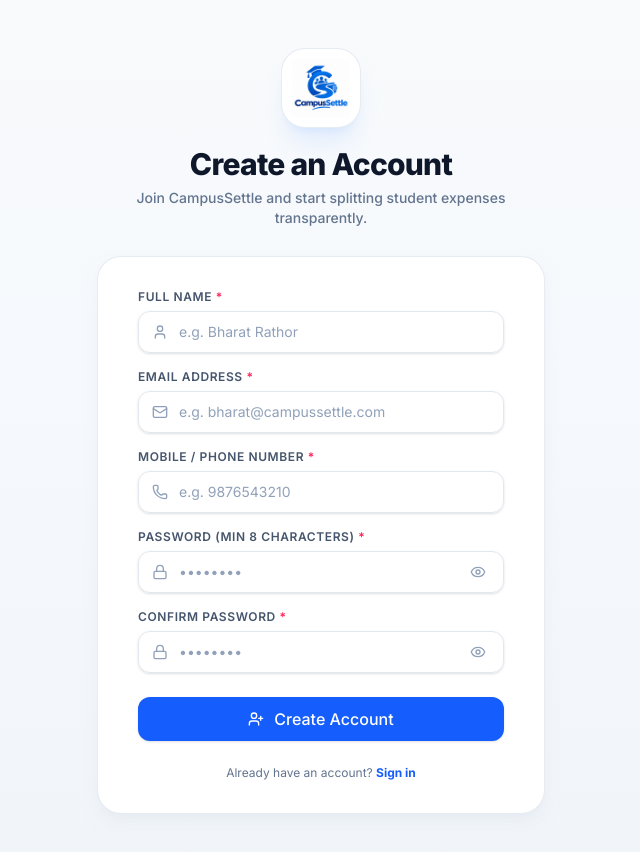
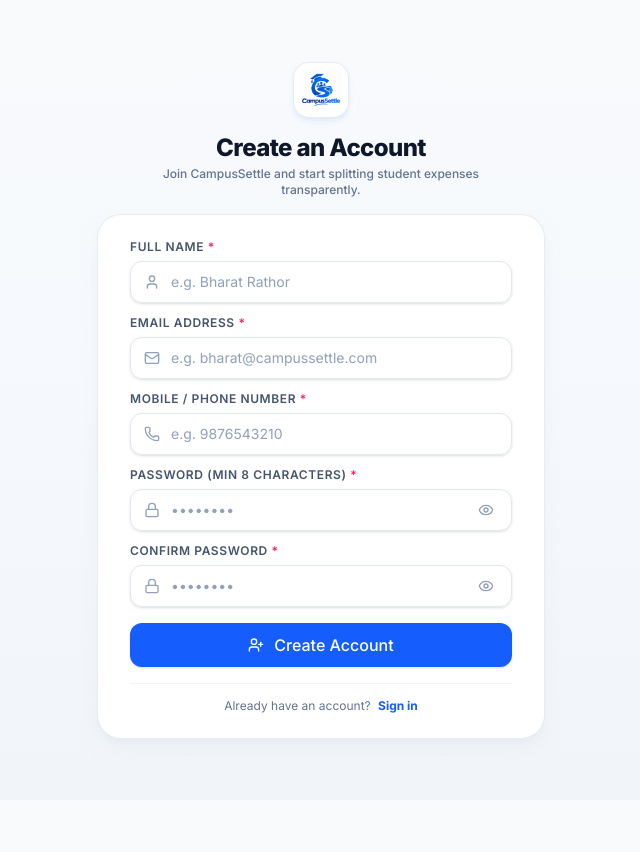
Before and after one commit to Jainam06sheth/Expense-Tracker, a React (Vite) app in the folder myapp/: page /signup in a window 1280 px wide. Shown: the top 852 px of the page, without its empty margins (319-959 px from the left). After the commit the page ends 800 px from the top, so only its background shows below. Built offline with nearby package versions, Linux system fonts and the light colour scheme.

Commit message:
fix: optimize vertical rhythm and card spacing on login and signup pages

```diff
--- a/myapp/src/pages/Login.jsx
+++ b/myapp/src/pages/Login.jsx
@@ -65,10 +65,10 @@
   };
 
   return (
-    <div className="min-h-screen bg-gradient-to-b from-slate-50 via-blue-50/30 to-slate-100 flex flex-col justify-center py-12 sm:px-6 lg:px-8">
+    <div className="min-h-screen bg-gradient-to-b from-slate-50 via-blue-50/30 to-slate-100 flex flex-col justify-center py-6 sm:py-8 px-4 sm:px-6 lg:px-8">
       <div className="sm:mx-auto sm:w-full sm:max-w-md text-center">
-        <Link to="/login" className="inline-block group mb-3">
-          <div className="w-20 h-20 mx-auto rounded-3xl bg-white p-2.5 shadow-xl shadow-blue-500/10 border border-slate-200/80 group-hover:scale-105 transition-transform duration-200">
+        <Link to="/login" className="inline-block group mb-2">
+          <div className="w-14 h-14 mx-auto rounded-2xl bg-white p-1.5 shadow-md shadow-blue-500/10 border border-slate-200/80 group-hover:scale-105 transition-transform duration-200">
             <img
               src="/logo.png"
               alt="CampusSettle"
@@ -76,17 +76,17 @@
             />
           </div>
         </Link>
-        <h2 className="text-2xl sm:text-3xl font-black text-slate-900 tracking-tight">
+        <h2 className="text-xl sm:text-2xl font-black text-slate-900 tracking-tight">
           Welcome to Campus<span className="text-blue-600">Settle</span>
         </h2>
-        <p className="mt-1.5 text-xs sm:text-sm text-slate-500 max-w-sm mx-auto font-medium">
+        <p className="mt-0.5 text-xs text-slate-500 max-w-xs mx-auto font-medium">
           Smart expense sharing, item-based splits, and debt settlements for students.
         </p>
       </div>
 
-      <div className="mt-7 sm:mx-auto sm:w-full sm:max-w-md">
-        <div className="bg-white py-8 px-6 sm:px-10 rounded-3xl border border-slate-200/80 shadow-lg shadow-slate-200/50">
-          <form onSubmit={handleSubmit} className="space-y-4">
+      <div className="mt-4 sm:mx-auto sm:w-full sm:max-w-md">
+        <div className="bg-white py-6 px-5 sm:px-8 rounded-3xl border border-slate-200/80 shadow-lg shadow-slate-200/50">
+          <form onSubmit={handleSubmit} className="space-y-3.5">
             <Input
               label="Email Address"
               name="email"
@@ -126,7 +126,7 @@
               required
             />
 
-            <div className="flex items-center justify-between text-xs pt-1">
+            <div className="flex items-center justify-between text-xs pt-0.5">
               <label className="flex items-center gap-2 cursor-pointer text-slate-600 font-medium">
                 <input
                   type="checkbox"
@@ -141,7 +141,7 @@
 
             <Button
               type="submit"
-              className="w-full shadow-md shadow-blue-500/20 mt-2"
+              className="w-full shadow-md shadow-blue-500/20 mt-1"
               size="lg"
               loading={loading}
               icon={LogIn}
@@ -150,7 +150,7 @@
             </Button>
           </form>
 
-          <div className="mt-6 pt-5 border-t border-slate-100 text-center text-xs text-slate-500">
+          <div className="mt-4 pt-3.5 border-t border-slate-100 text-center text-xs text-slate-500">
             Don't have an account yet?{' '}
             <Link
               to="/signup"
--- a/myapp/src/pages/Signup.jsx
+++ b/myapp/src/pages/Signup.jsx
@@ -104,10 +104,10 @@
   };
 
   return (
-    <div className="min-h-screen bg-gradient-to-b from-slate-50 via-blue-50/30 to-slate-100 flex flex-col justify-center py-12 sm:px-6 lg:px-8">
+    <div className="min-h-screen bg-gradient-to-b from-slate-50 via-blue-50/30 to-slate-100 flex flex-col justify-center py-6 sm:py-8 px-4 sm:px-6 lg:px-8">
       <div className="sm:mx-auto sm:w-full sm:max-w-md text-center">
-        <Link to="/signup" className="inline-block group mb-3">
-          <div className="w-20 h-20 mx-auto rounded-3xl bg-white p-2.5 shadow-xl shadow-blue-500/10 border border-slate-200/80 group-hover:scale-105 transition-transform duration-200">
+        <Link to="/signup" className="inline-block group mb-2">
+          <div className="w-14 h-14 mx-auto rounded-2xl bg-white p-1.5 shadow-md shadow-blue-500/10 border border-slate-200/80 group-hover:scale-105 transition-transform duration-200">
             <img
               src="/logo.png"
               alt="CampusSettle"
@@ -115,17 +115,17 @@
             />
           </div>
         </Link>
-        <h2 className="text-2xl sm:text-3xl font-black text-slate-900 tracking-tight">
+        <h2 className="text-xl sm:text-2xl font-black text-slate-900 tracking-tight">
           Create an Account
         </h2>
-        <p className="mt-1.5 text-xs sm:text-sm text-slate-500 max-w-sm mx-auto font-medium">
+        <p className="mt-0.5 text-xs text-slate-500 max-w-xs mx-auto font-medium">
           Join CampusSettle and start splitting student expenses transparently.
         </p>
       </div>
 
-      <div className="mt-7 sm:mx-auto sm:w-full sm:max-w-md">
-        <div className="bg-white py-8 px-6 sm:px-10 rounded-3xl border border-slate-200/80 shadow-lg shadow-slate-200/50">
-          <form onSubmit={handleSubmit} className="space-y-4">
+      <div className="mt-4 sm:mx-auto sm:w-full sm:max-w-md">
+        <div className="bg-white py-6 px-5 sm:px-8 rounded-3xl border border-slate-200/80 shadow-lg shadow-slate-200/50">
+          <form onSubmit={handleSubmit} className="space-y-3">
             <Input
               label="Full Name"
               name="name"
@@ -214,7 +214,7 @@
 
             <Button
               type="submit"
-              className="w-full mt-2"
+              className="w-full mt-1"
               size="lg"
               loading={loading}
               icon={UserPlus}
@@ -223,11 +223,11 @@
             </Button>
           </form>
 
-          <div className="mt-6 text-center text-xs text-slate-500">
+          <div className="mt-4 pt-3.5 border-t border-slate-100 text-center text-xs text-slate-500">
             Already have an account?{' '}
             <Link
               to="/login"
-              className="font-bold text-blue-600 hover:text-blue-700 inline-flex items-center gap-0.5"
+              className="font-bold text-blue-600 hover:text-blue-700 inline-flex items-center gap-0.5 ml-1"
             >
               Sign in
             </Link>
```
